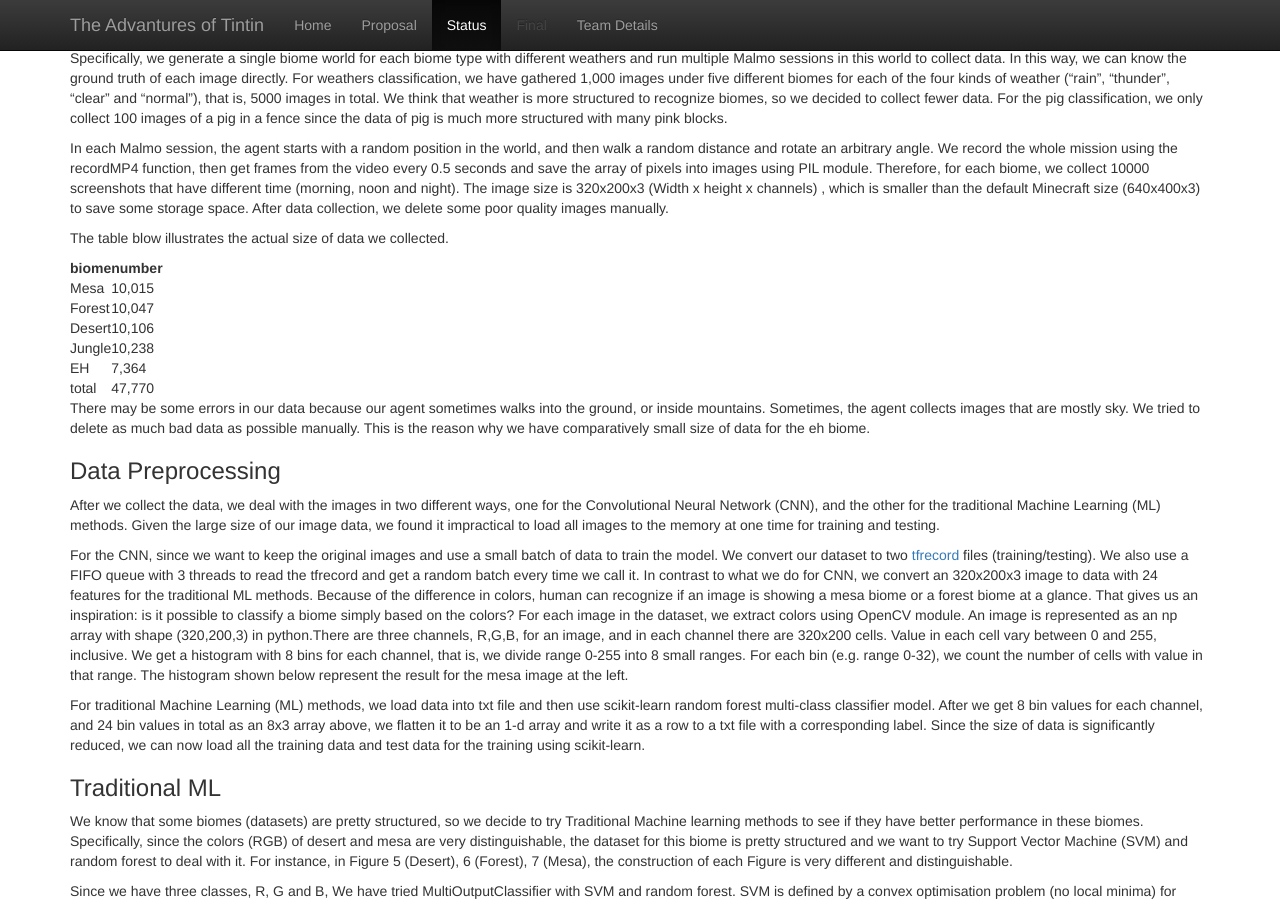
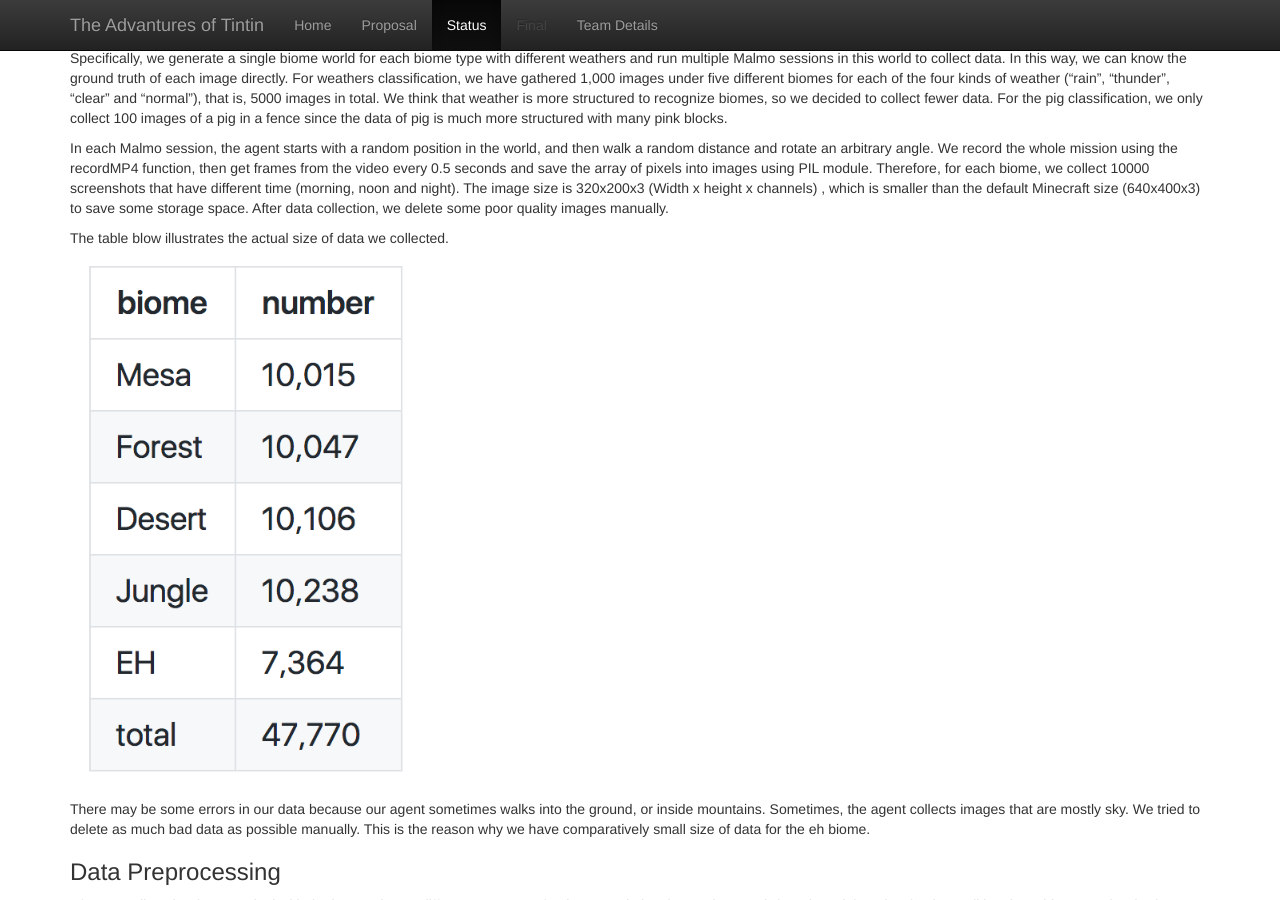
Before and after one commit to jennyzeng/Minecraft-AI, a Jekyll site: the page built from docs/status.md, in a window 1280 px wide and 900 px high, scrolled down 1055 px. Built offline with Jekyll 4.4.1, drawn with Linux system fonts in a browser that asks for light colours; formulas are drawn with MathJax 3.

Commit message:
correct table

```diff
--- a/docs/status.md
+++ b/docs/status.md
@@ -28,15 +28,7 @@ In each Malmo session, the agent starts with a random position in the world, and
 
 The table blow illustrates the actual size of data we collected.
 
-| biome  | number |
-|--------|--------|
-| Mesa   | 10,015 |
-| Forest | 10,047 |
-| Desert | 10,106 |
-| Jungle | 10,238 |
-| EH     | 7,364  |
-| total  | 47,770 |
-
+<img src="imgs/status/table.png" width="30%">
 
 There may be some errors in our data because our agent sometimes walks into the ground, or inside mountains. Sometimes, the agent collects images that are mostly sky. We tried to delete as much bad data as possible manually. This is the reason why we have comparatively small size of data for the eh biome.
 
```
Also changed, not shown: docs/imgs/status/table.png (added).
